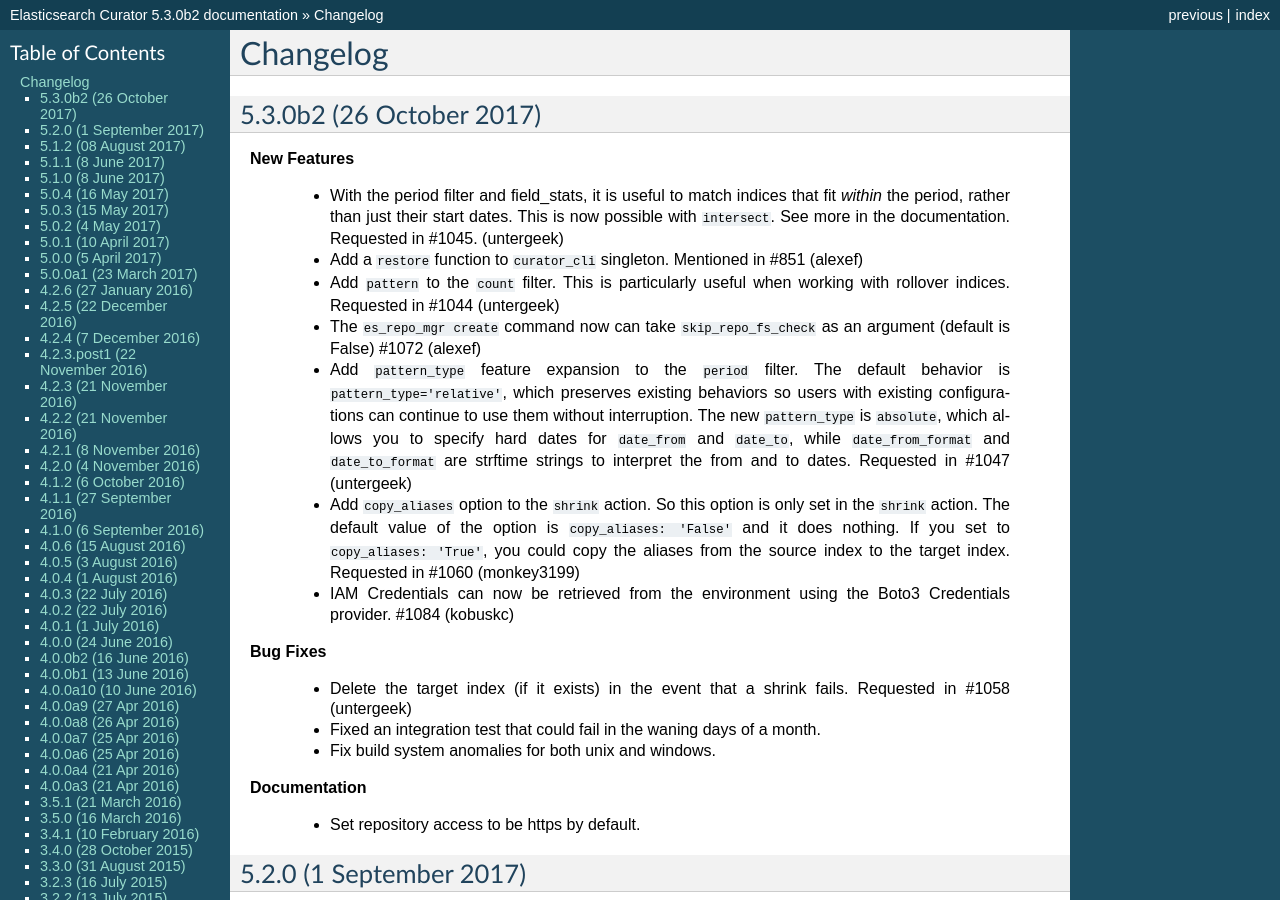
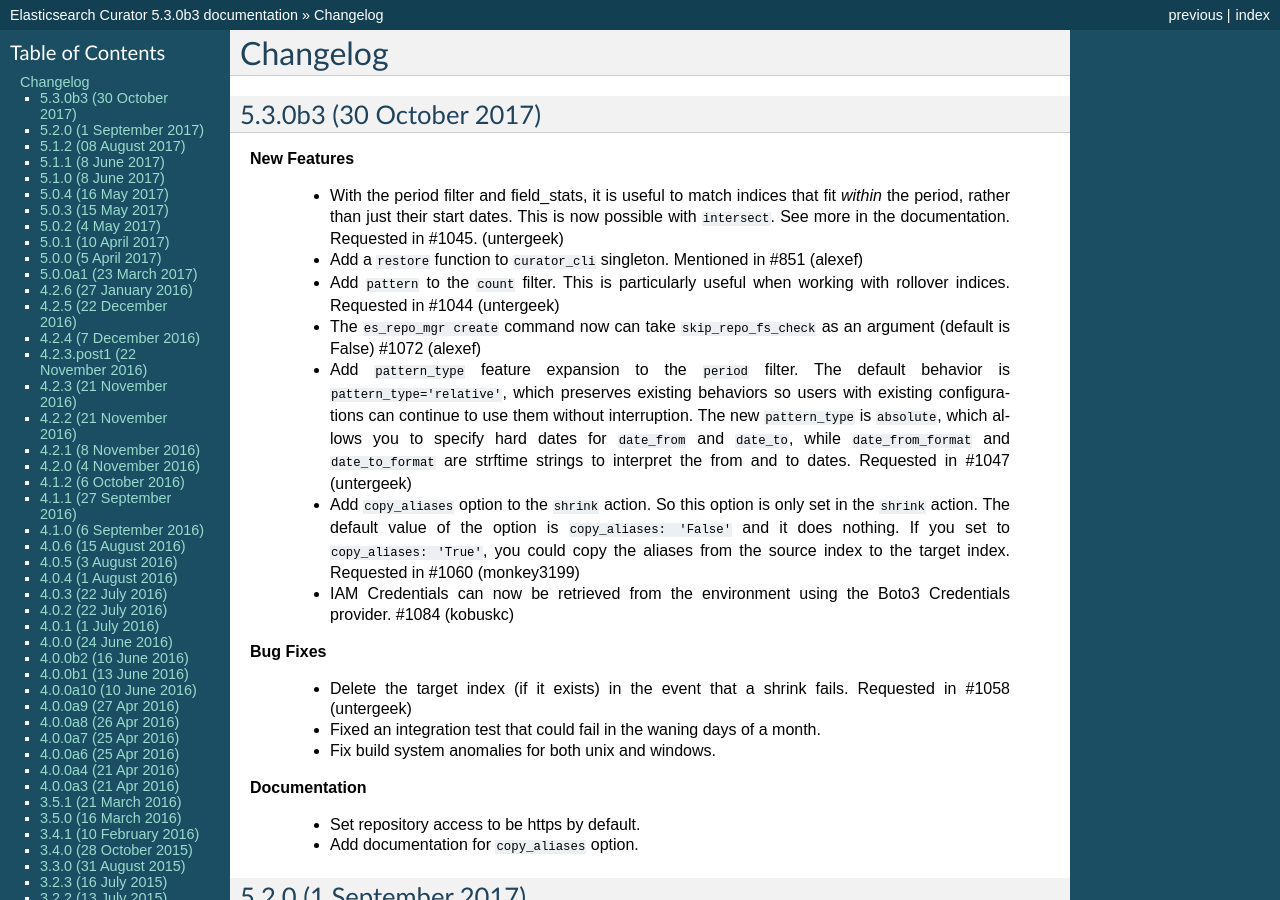
Before and after one commit to elastic/curator, a Sphinx documentation site: the page built from docs/Changelog.rst, in a window 1280 px wide and 900 px high. Built offline with Sphinx 7.4.7, drawn with Linux system fonts in a browser that asks for light colours; some of the changed text lies outside the part shown.

Commit message:
Added documentation for `copy_aliases`
This was omitted by the original committer, but not a big deal to add here in time for release.

```diff
--- a/curator/_version.py
+++ b/curator/_version.py
@@ -1 +1 @@
-__version__ = '5.3.0b2'
+__version__ = '5.3.0b3'
--- a/docs/Changelog.rst
+++ b/docs/Changelog.rst
@@ -3,7 +3,7 @@
 Changelog
 =========
 
-5.3.0b2 (26 October 2017)
+5.3.0b3 (30 October 2017)
 -------------------------
 
 **New Features**
@@ -43,6 +43,7 @@
 **Documentation**
 
   * Set repository access to be https by default.
+  * Add documentation for ``copy_aliases`` option.
 
 5.2.0 (1 September 2017)
 ------------------------
```
Also changed, not shown: 3 other files.
